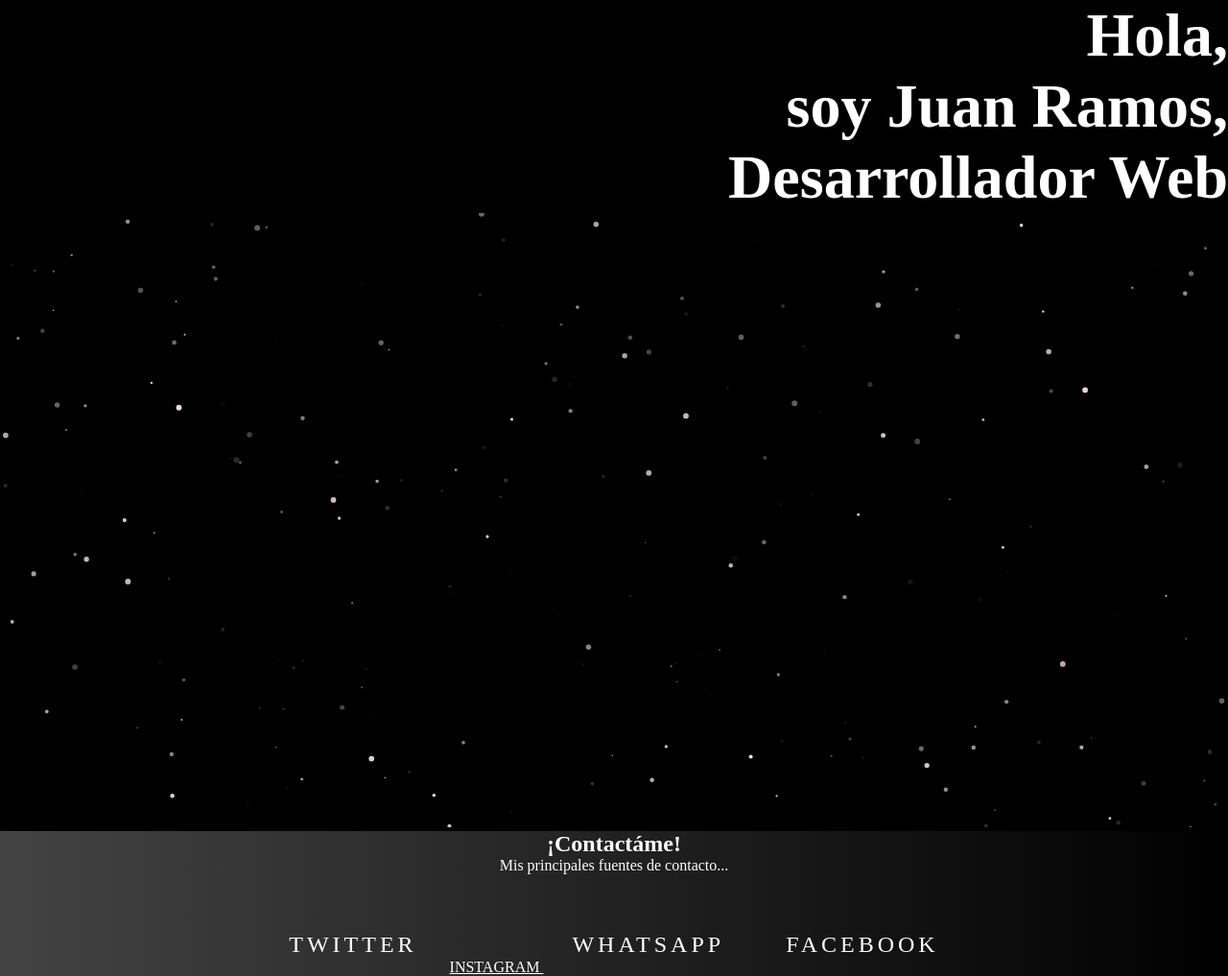
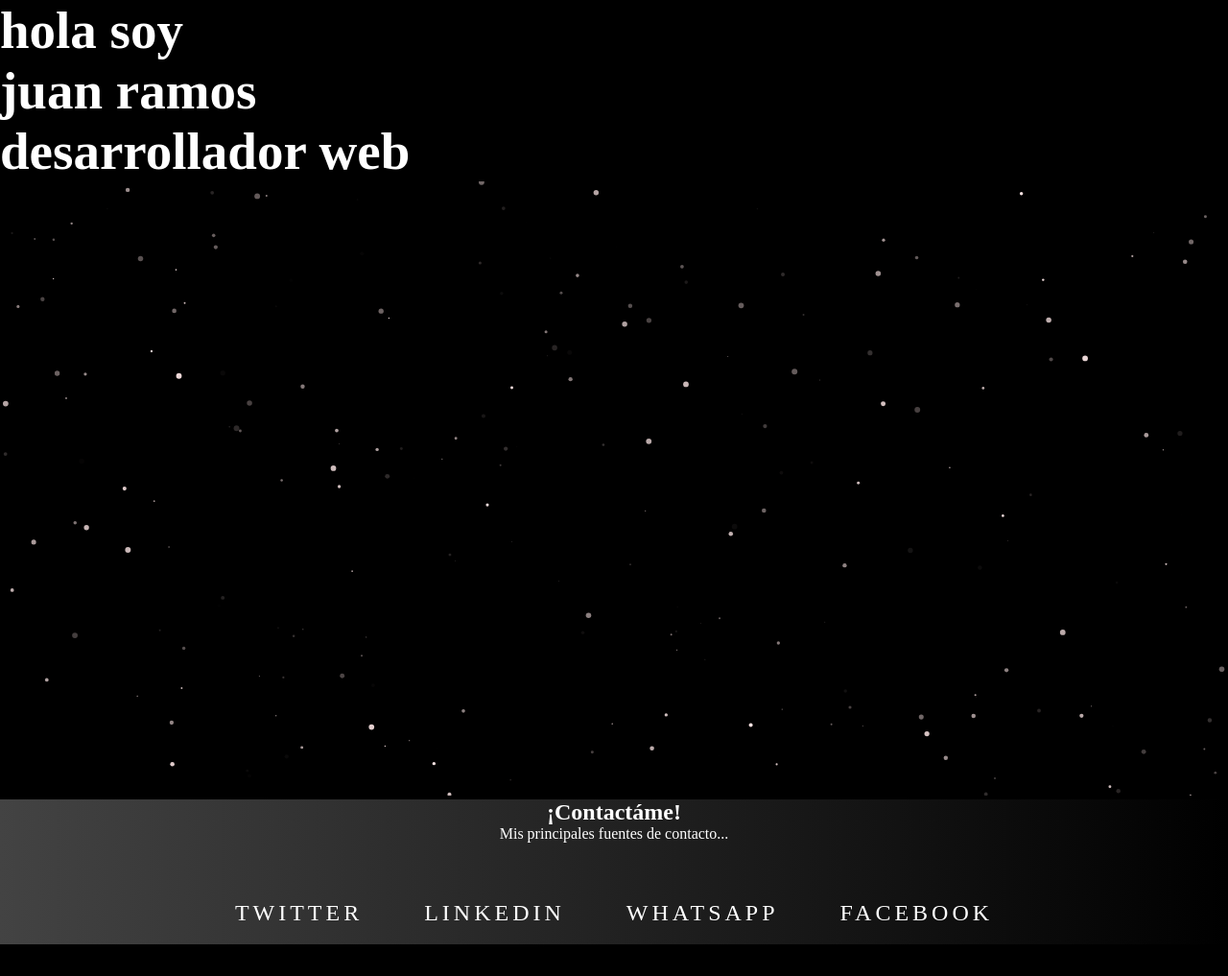
Before and after one commit to JuanRamos223/Portfolio, a plain HTML site: page index.html in a window 1280 px wide. Shown: the whole page at 96% size. After the commit the page ends 984 px from the top, so only its background shows below. Drawn offline with Linux system fonts and the light colour scheme.

Commit message:
linkedin

```diff
--- a/css/style.css
+++ b/css/style.css
@@ -257,4 +257,80 @@ background: linear-gradient(to right, #434343, #000000); /* W3C, IE 10+/ Edge, F
     transition: 1s;
     transition-delay:0.75s ;
 }
+/*LINKEDIN ---------------------------------------------------------------------------------------- */
+.btn-neonl{
+    position: relative;
+    display: inline-block;
+    padding: 15px 30px;
+    color: #fff;
+    letter-spacing: 4px;
+    font-size: 24px;
+    text-decoration: none;
+    overflow: hidden;
+    transition: 0.2s;
 }
+.btn-neonl:hover{
+    background: #0e76a8;
+    box-shadow: 0 0 10px #0e76a8, 0 0 40px #0e76a8, 0  0 80px #0e76a8 ;
+    transition-delay:1s;
+
+}
+
+.btn-neonl span{
+    position: absolute;
+    display: block;
+}
+
+#span15{
+    top:0;
+    left: -100%;
+    width: 100%;
+    height: 2px;
+    background:linear-gradient(90deg,transparent,#0e76a8);
+}
+
+.btn-neonl:hover #span15{
+    left: 100%;
+    transition: 1s;
+}
+#span35{
+    bottom:0;
+    right: -100%;
+    width: 100%;
+    height: 2px;
+    background:linear-gradient(270deg,transparent,#0e76a8);
+}
+
+.btn-neonl:hover #span35{
+    right: 100%;
+    transition: 1s;
+    transition-delay:0.5s ;
+}
+#span25{
+    top: -100%;
+    right: 0;
+    width: 2px;
+    height: 100%;
+    background:linear-gradient(180deg,transparent,#0e76a8);
+}
+
+.btn-neonl:hover #span25{
+    top: 100%;
+    transition: 1s;
+    transition-delay:0.25s ;
+}
+
+#span45{
+    bottom: -100%;
+    left: 0;
+    width: 2px;
+    height: 100%;
+    background:linear-gradient(180deg,transparent,#0e76a8);
+}
+
+.btn-neonl:hover #span4{
+    bottom: 100%;
+    transition: 1s;
+    transition-delay:0.75s ;
+}
+}
--- a/index.html
+++ b/index.html
@@ -11,11 +11,10 @@
 
 <body>
     <div id="particles-js">
-       <div>
-        <h1>Hola,<br>
-            soy Juan Ramos,<br>
-            Desarrollador Web</h1>
-        </div>
+
+    <h2 style="font-size: 55px;">hola soy</h2>
+      <h2 style="font-size: 55px;">juan ramos</h2>
+      <h2 style="font-size: 55px;">desarrollador web</h2>
 
 
     </div>
@@ -34,12 +33,12 @@
             <span id="span42"></span>
             TWITTER
         </a>
-        <a href="#" class="btn-neon">
-            <span id="span1"></span>
-            <span id="span2" ></span>
-            <span id="span3"></span>
-            <span id="span4"></span>
-            INSTAGRAM
+        <a href="#" class="btn-neonl">
+            <span id="span15"></span>
+            <span id="span25" ></span>
+            <span id="span35"></span>
+            <span id="span45"></span>
+            LINKEDIN
         </a>
         <a href="#" class="btn-neonW">
             <span id="span1"></span>
```
